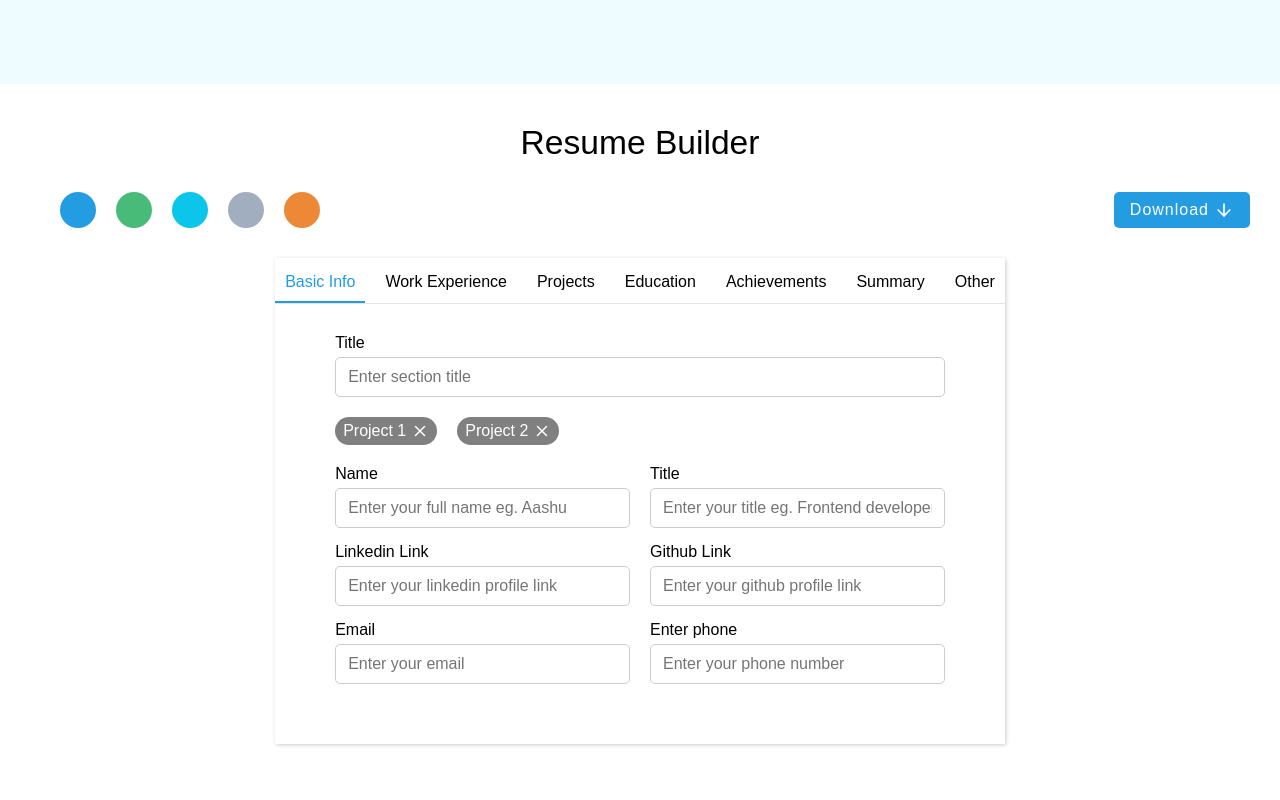
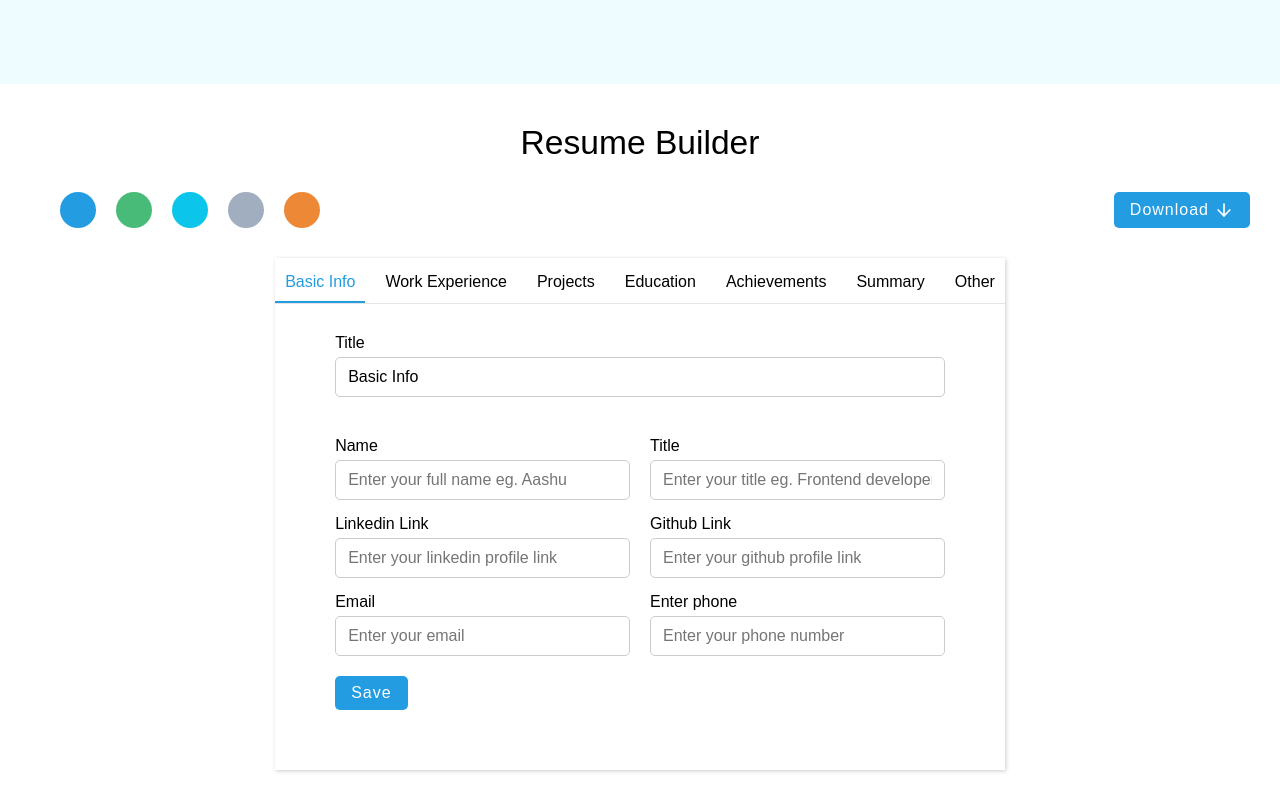
Before and after one commit to Prabodashan/Resume-Builder, a React (Create React App) app: page / in a window 1280 px wide. Shown: the part 596-1396 px from the top of the page. Before the commit the page ends 1370 px from the top, so only its background shows below. Built offline with nearby package versions, Linux system fonts and the light colour scheme.

Commit message:
added  resume editer function

```diff
--- a/src/Components/Body/Body.jsx
+++ b/src/Components/Body/Body.jsx
@@ -1,4 +1,4 @@
-import React from "react";
+import React, { useEffect, useState } from "react";
 import { ArrowDown } from "react-feather";
 import Editor from "../Editor/Editor";
 
@@ -15,6 +15,49 @@ const Body = () => {
     summary: "Summary",
     other: "Other",
   };
+
+  const [activeColor, setActiveColor] = useState(colors[0]);
+  const [resumeInformation, setResumeInformation] = useState({
+    [sections.basicInfo]: {
+      id: sections.basicInfo,
+      sectionTitle: sections.basicInfo,
+      detail: {},
+    },
+    [sections.workExp]: {
+      id: sections.workExp,
+      sectionTitle: sections.workExp,
+      details: [],
+    },
+    [sections.project]: {
+      id: sections.project,
+      sectionTitle: sections.project,
+      details: [],
+    },
+    [sections.education]: {
+      id: sections.education,
+      sectionTitle: sections.education,
+      details: [],
+    },
+    [sections.achievement]: {
+      id: sections.achievement,
+      sectionTitle: sections.achievement,
+      points: [],
+    },
+    [sections.summary]: {
+      id: sections.summary,
+      sectionTitle: sections.summary,
+      detail: "",
+    },
+    [sections.other]: {
+      id: sections.other,
+      sectionTitle: sections.other,
+      detail: "",
+    },
+  });
+
+  useEffect(() => {
+    console.log(resumeInformation);
+  }, [resumeInformation]);
 
   return (
     <div className={styles.container}>
@@ -35,9 +78,9 @@ const Body = () => {
       </div>
       <div className={styles.main}>
         <Editor
-        sections={sections}
-        // information={resumeInformation}
-        // setInformation={setResumeInformation}
+          sections={sections}
+          information={resumeInformation}
+          setInformation={setResumeInformation}
         />
         {/* <Resume
           ref={resumeRef}
--- a/src/Components/Editor/Editor.jsx
+++ b/src/Components/Editor/Editor.jsx
@@ -1,4 +1,4 @@
-import React, { useState } from "react";
+import React, { useEffect, useState } from "react";
 import { X } from "react-feather";
 
 import InputControl from "./../InputControl/InputControl";
@@ -7,10 +7,33 @@ import styles from "./Editor.module.css";
 
 const Editor = (props) => {
   const sections = props.sections;
+  const information = props.information;
 
   const [activeSectionKey, setActiveSectionKey] = useState(
     Object.keys(sections)[0]
   );
+  const [activeInformation, setActiveInformation] = useState(
+    information[sections[Object.keys(sections)[0]]]
+  );
+  const [activeDetailIndex, setActiveDetailIndex] = useState(0);
+  const [sectionTitle, setSectionTitle] = useState(
+    sections[Object.keys(sections)[0]]
+  );
+  const [values, setValues] = useState({
+    name: activeInformation?.detail?.name || "",
+    title: activeInformation?.detail?.title || "",
+    linkedin: activeInformation?.detail?.linkedin || "",
+    github: activeInformation?.detail?.github || "",
+    phone: activeInformation?.detail?.phone || "",
+    email: activeInformation?.detail?.email || "",
+  });
+
+  const handlePointUpdate = (value, index) => {
+    const tempValues = { ...values };
+    if (!Array.isArray(tempValues.points)) tempValues.points = [];
+    tempValues.points[index] = value;
+    setValues(tempValues);
+  };
 
   const workExpBody = (
     <div className={styles.detail}>
@@ -18,59 +41,59 @@ const Editor = (props) => {
         <InputControl
           label="Title"
           placeholder="Enter title eg. Frontend developer"
-          // value={values.title}
-          // onChange={(event) =>
-          //   setValues((prev) => ({ ...prev, title: event.target.value }))
-          // }
+          value={values.title}
+          onChange={(event) =>
+            setValues((prev) => ({ ...prev, title: event.target.value }))
+          }
         />
         <InputControl
           label="Company Name"
           placeholder="Enter company name eg. amazon"
-          // value={values.companyName}
-          // onChange={(event) =>
-          //   setValues((prev) => ({ ...prev, companyName: event.target.value }))
-          // }
+          value={values.companyName}
+          onChange={(event) =>
+            setValues((prev) => ({ ...prev, companyName: event.target.value }))
+          }
         />
       </div>
       <div className={styles.row}>
         <InputControl
           label="Certificate Link"
           placeholder="Enter certificate link"
-          // value={values.certificationLink}
-          // onChange={(event) =>
-          //   setValues((prev) => ({
-          //     ...prev,
-          //     certificationLink: event.target.value,
-          //   }))
-          // }
+          value={values.certificationLink}
+          onChange={(event) =>
+            setValues((prev) => ({
+              ...prev,
+              certificationLink: event.target.value,
+            }))
+          }
         />
         <InputControl
           label="Location"
           placeholder="Enter location eg. Remote"
-          // value={values.location}
-          // onChange={(event) =>
-          //   setValues((prev) => ({ ...prev, location: event.target.value }))
-          // }
+          value={values.location}
+          onChange={(event) =>
+            setValues((prev) => ({ ...prev, location: event.target.value }))
+          }
         />
       </div>
       <div className={styles.row}>
         <InputControl
           label="Start Date"
           type="date"
-          // placeholder="Enter start date of work"
-          // value={values.startDate}
-          // onChange={(event) =>
-          //   setValues((prev) => ({ ...prev, startDate: event.target.value }))
-          // }
+          placeholder="Enter start date of work"
+          value={values.startDate}
+          onChange={(event) =>
+            setValues((prev) => ({ ...prev, startDate: event.target.value }))
+          }
         />
         <InputControl
           label="End Date"
           type="date"
           placeholder="Enter end date of work"
-          // value={values.endDate}
-          // onChange={(event) =>
-          //   setValues((prev) => ({ ...prev, endDate: event.target.value }))
-          // }
+          value={values.endDate}
+          onChange={(event) =>
+            setValues((prev) => ({ ...prev, endDate: event.target.value }))
+          }
         />
       </div>
 
@@ -78,18 +101,18 @@ const Editor = (props) => {
         <label>Enter work description</label>
         <InputControl
           placeholder="Line 1"
-          // value={values.points ? values.points[0] : ""}
-          // onChange={(event) => handlePointUpdate(event.target.value, 0)}
+          value={values.points ? values.points[0] : ""}
+          onChange={(event) => handlePointUpdate(event.target.value, 0)}
         />
         <InputControl
           placeholder="Line 2"
-          // value={values.points ? values.points[1] : ""}
-          // onChange={(event) => handlePointUpdate(event.target.value, 1)}
+          value={values.points ? values.points[1] : ""}
+          onChange={(event) => handlePointUpdate(event.target.value, 1)}
         />
         <InputControl
           placeholder="Line 3"
-          // value={values.points ? values.points[2] : ""}
-          // onChange={(event) => handlePointUpdate(event.target.value, 2)}
+          value={values.points ? values.points[2] : ""}
+          onChange={(event) => handlePointUpdate(event.target.value, 2)}
         />
       </div>
     </div>
@@ -100,212 +123,217 @@ const Editor = (props) => {
       <div className={styles.row}>
         <InputControl
           label="Title"
-          // value={values.title}
           placeholder="Enter title eg. Chat app"
-          // onChange={(event) =>
-          //   setValues((prev) => ({ ...prev, title: event.target.value }))
-          // }
+          value={values.title}
+          onChange={(event) =>
+            setValues((prev) => ({ ...prev, title: event.target.value }))
+          }
         />
       </div>
       <InputControl
         label="Overview"
-        // value={values.overview}
         placeholder="Enter basic overview of project"
-        // onChange={(event) =>
-        //   setValues((prev) => ({ ...prev, overview: event.target.value }))
-        // }
+        value={values.overview}
+        onChange={(event) =>
+          setValues((prev) => ({ ...prev, overview: event.target.value }))
+        }
       />
       <div className={styles.row}>
         <InputControl
           label="Deployed Link"
-          // value={values.link}
           placeholder="Enter deployed link of project"
-          // onChange={(event) =>
-          //   setValues((prev) => ({ ...prev, link: event.target.value }))
-          // }
+          value={values.link}
+          onChange={(event) =>
+            setValues((prev) => ({ ...prev, link: event.target.value }))
+          }
         />
         <InputControl
           label="Github Link"
-          // value={values.github}
           placeholder="Enter github link of project"
-          // onChange={(event) =>
-          //   setValues((prev) => ({ ...prev, github: event.target.value }))
-          // }
+          value={values.github}
+          onChange={(event) =>
+            setValues((prev) => ({ ...prev, github: event.target.value }))
+          }
         />
       </div>
       <div className={styles.column}>
         <label>Enter project description</label>
         <InputControl
           placeholder="Line 1"
-          // value={values.points ? values.points[0] : ""}
-          // onChange={(event) => handlePointUpdate(event.target.value, 0)}
+          value={values.points ? values.points[0] : ""}
+          onChange={(event) => handlePointUpdate(event.target.value, 0)}
         />
         <InputControl
           placeholder="Line 2"
-          // value={values.points ? values.points[1] : ""}
-          // onChange={(event) => handlePointUpdate(event.target.value, 1)}
+          value={values.points ? values.points[1] : ""}
+          onChange={(event) => handlePointUpdate(event.target.value, 1)}
         />
         <InputControl
           placeholder="Line 3"
-          // value={values.points ? values.points[2] : ""}
-          // onChange={(event) => handlePointUpdate(event.target.value, 2)}
+          value={values.points ? values.points[2] : ""}
+          onChange={(event) => handlePointUpdate(event.target.value, 2)}
         />
         <InputControl
           placeholder="Line 4"
-          // value={values.points ? values.points[3] : ""}
-          // onChange={(event) => handlePointUpdate(event.target.value, 3)}
+          value={values.points ? values.points[3] : ""}
+          onChange={(event) => handlePointUpdate(event.target.value, 3)}
         />
       </div>
     </div>
   );
+
   const educationBody = (
     <div className={styles.detail}>
       <div className={styles.row}>
         <InputControl
           label="Title"
-          // value={values.title}
           placeholder="Enter title eg. B-tech"
-          // onChange={(event) =>
-          //   setValues((prev) => ({ ...prev, title: event.target.value }))
-          // }
+          value={values.title}
+          onChange={(event) =>
+            setValues((prev) => ({ ...prev, title: event.target.value }))
+          }
         />
       </div>
       <InputControl
         label="College/School Name"
-        // value={values.college}
         placeholder="Enter name of your college/school"
-        // onChange={(event) =>
-        //   setValues((prev) => ({ ...prev, college: event.target.value }))
-        // }
+        value={values.college}
+        onChange={(event) =>
+          setValues((prev) => ({ ...prev, college: event.target.value }))
+        }
       />
       <div className={styles.row}>
         <InputControl
           label="Start Date"
           type="date"
           placeholder="Enter start date of this education"
-          // value={values.startDate}
-          // onChange={(event) =>
-          //   setValues((prev) => ({ ...prev, startDate: event.target.value }))
-          // }
+          value={values.startDate}
+          onChange={(event) =>
+            setValues((prev) => ({ ...prev, startDate: event.target.value }))
+          }
         />
         <InputControl
           label="End Date"
           type="date"
           placeholder="Enter end date of this education"
-          // value={values.endDate}
-          // onChange={(event) =>
-          //   setValues((prev) => ({ ...prev, endDate: event.target.value }))
-          // }
+          value={values.endDate}
+          onChange={(event) =>
+            setValues((prev) => ({ ...prev, endDate: event.target.value }))
+          }
         />
       </div>
     </div>
   );
+
   const basicInfoBody = (
     <div className={styles.detail}>
       <div className={styles.row}>
         <InputControl
           label="Name"
           placeholder="Enter your full name eg. Aashu"
-          // value={values.name}
-          // onChange={(event) =>
-          //   setValues((prev) => ({ ...prev, name: event.target.value }))
-          // }
+          value={values.name}
+          onChange={(event) =>
+            setValues((prev) => ({ ...prev, name: event.target.value }))
+          }
         />
         <InputControl
           label="Title"
-          //value={values.title}
           placeholder="Enter your title eg. Frontend developer"
-          //onChange={(event) =>
-          //setValues((prev) => ({ ...prev, title: event.target.value }))
-          //}
+          value={values.title}
+          onChange={(event) =>
+            setValues((prev) => ({ ...prev, title: event.target.value }))
+          }
         />
       </div>
       <div className={styles.row}>
         <InputControl
           label="Linkedin Link"
-          //value={values.linkedin}
           placeholder="Enter your linkedin profile link"
-          //onChange={(event) =>
-          //setValues((prev) => ({ ...prev, linkedin: event.target.value }))
-          //}
+          value={values.linkedin}
+          onChange={(event) =>
+            setValues((prev) => ({ ...prev, linkedin: event.target.value }))
+          }
         />
         <InputControl
           label="Github Link"
-          //value={values.github}
+          value={values.github}
           placeholder="Enter your github profile link"
-          //onChange={(event) =>
-          //setValues((prev) => ({ ...prev, github: event.target.value }))
-          //}
+          onChange={(event) =>
+            setValues((prev) => ({ ...prev, github: event.target.value }))
+          }
         />
       </div>
       <div className={styles.row}>
         <InputControl
           label="Email"
-          //value={values.email}
+          value={values.email}
           placeholder="Enter your email"
-          //onChange={(event) =>
-          //setValues((prev) => ({ ...prev, email: event.target.value }))
-          //}
+          onChange={(event) =>
+            setValues((prev) => ({ ...prev, email: event.target.value }))
+          }
         />
         <InputControl
           label="Enter phone"
-          //value={values.phone}
+          value={values.phone}
           placeholder="Enter your phone number"
-          //onChange={(event) =>
-          //setValues((prev) => ({ ...prev, phone: event.target.value }))
-          //}
+          onChange={(event) =>
+            setValues((prev) => ({ ...prev, phone: event.target.value }))
+          }
         />
       </div>
     </div>
   );
+
   const achievementsBody = (
     <div className={styles.detail}>
       <div className={styles.column}>
         <label>List your achievements</label>
         <InputControl
           placeholder="Line 1"
-          // value={values.points ? values.points[0] : ""}
-          // onChange={(event) => handlePointUpdate(event.target.value, 0)}
+          value={values.points ? values.points[0] : ""}
+          onChange={(event) => handlePointUpdate(event.target.value, 0)}
         />
         <InputControl
           placeholder="Line 2"
-          //value={values.points ? values.points[1] : ""}
-          //onChange={(event) => handlePointUpdate(event.target.value, 1)}
+          value={values.points ? values.points[1] : ""}
+          onChange={(event) => handlePointUpdate(event.target.value, 1)}
         />
         <InputControl
           placeholder="Line 3"
-          //value={values.points ? values.points[2] : ""}
-          //onChange={(event) => handlePointUpdate(event.target.value, 2)}
+          value={values.points ? values.points[2] : ""}
+          onChange={(event) => handlePointUpdate(event.target.value, 2)}
         />
         <InputControl
           placeholder="Line 4"
-          //value={values.points ? values.points[3] : ""}
-          //onChange={(event) => handlePointUpdate(event.target.value, 3)}
+          value={values.points ? values.points[3] : ""}
+          onChange={(event) => handlePointUpdate(event.target.value, 3)}
         />
       </div>
     </div>
   );
+
   const summaryBody = (
     <div className={styles.detail}>
       <InputControl
         label="Summary"
-        //value={values.summary}
         placeholder="Enter your objective/summary"
-        //onChange={(event) =>
-        //setValues((prev) => ({ ...prev, summary: event.target.value }))
-        //}
+        value={values.summary}
+        onChange={(event) =>
+          setValues((prev) => ({ ...prev, summary: event.target.value }))
+        }
       />
     </div>
   );
+
   const otherBody = (
     <div className={styles.detail}>
       <InputControl
         label="Other"
-        //value={values.other}
         placeholder="Enter something"
-        // onChange={(event) =>
-        //setValues((prev) => ({ ...prev, other: event.target.value }))
-        //}
+        value={values.other}
+        onChange={(event) =>
+          setValues((prev) => ({ ...prev, other: event.target.value }))
+        }
       />
     </div>
   );
@@ -331,6 +359,182 @@ const Editor = (props) => {
     }
   };
 
+  const handleSubmission = () => {
+    switch (sections[activeSectionKey]) {
+      case sections.basicInfo: {
+        const tempDetail = {
+          name: values.name,
+          title: values.title,
+          linkedin: values.linkedin,
+          github: values.github,
+          email: values.email,
+          phone: values.phone,
+        };
+
+        props.setInformation((prev) => ({
+          ...prev,
+          [sections.basicInfo]: {
+            ...prev[sections.basicInfo],
+            detail: tempDetail,
+            sectionTitle,
+          },
+        }));
+        break;
+      }
+      case sections.workExp: {
+        const tempDetail = {
+          certificationLink: values.certificationLink,
+          title: values.title,
+          startDate: values.startDate,
+          endDate: values.endDate,
+          companyName: values.companyName,
+          location: values.location,
+          points: values.points,
+        };
+        const tempDetails = [...information[sections.workExp]?.details];
+        tempDetails[activeDetailIndex] = tempDetail;
+
+        props.setInformation((prev) => ({
+          ...prev,
+          [sections.workExp]: {
+            ...prev[sections.workExp],
+            details: tempDetails,
+            sectionTitle,
+          },
+        }));
+        break;
+      }
+      case sections.project: {
+        const tempDetail = {
+          link: values.link,
+          title: values.title,
+          overview: values.overview,
+          github: values.github,
+          points: values.points,
+        };
+        const tempDetails = [...information[sections.project]?.details];
+        tempDetails[activeDetailIndex] = tempDetail;
+
+        props.setInformation((prev) => ({
+          ...prev,
+          [sections.project]: {
+            ...prev[sections.project],
+            details: tempDetails,
+            sectionTitle,
+          },
+        }));
+        break;
+      }
+      case sections.education: {
+        const tempDetail = {
+          title: values.title,
+          college: values.college,
+          startDate: values.startDate,
+          endDate: values.endDate,
+        };
+        const tempDetails = [...information[sections.education]?.details];
+        tempDetails[activeDetailIndex] = tempDetail;
+
+        props.setInformation((prev) => ({
+          ...prev,
+          [sections.education]: {
+            ...prev[sections.education],
+            details: tempDetails,
+            sectionTitle,
+          },
+        }));
+        break;
+      }
+      case sections.achievement: {
+        const tempPoints = values.points;
+
+        props.setInformation((prev) => ({
+          ...prev,
+          [sections.achievement]: {
+            ...prev[sections.achievement],
+            points: tempPoints,
+            sectionTitle,
+          },
+        }));
+        break;
+      }
+      case sections.summary: {
+        const tempDetail = values.summary;
+
+        props.setInformation((prev) => ({
+          ...prev,
+          [sections.summary]: {
+            ...prev[sections.summary],
+            detail: tempDetail,
+            sectionTitle,
+          },
+        }));
+        break;
+      }
+      case sections.other: {
+        const tempDetail = values.other;
+
+        props.setInformation((prev) => ({
+          ...prev,
+          [sections.other]: {
+            ...prev[sections.other],
+            detail: tempDetail,
+            sectionTitle,
+          },
+        }));
+        break;
+      }
+      default:
+        break;
+    }
+  };
+
+  useEffect(() => {
+    const activeInfo = information[sections[activeSectionKey]];
+    setActiveInformation(activeInfo);
+    setSectionTitle(sections[activeSectionKey]);
+    setActiveDetailIndex(0);
+    setValues({
+      name: activeInfo?.detail?.name || "",
+      overview: activeInfo?.details
+        ? activeInfo.details[0]?.overview || ""
+        : "",
+      link: activeInfo?.details ? activeInfo.details[0]?.link || "" : "",
+      certificationLink: activeInfo?.details
+        ? activeInfo.details[0]?.certificationLink || ""
+        : "",
+      companyName: activeInfo?.details
+        ? activeInfo.details[0]?.companyName || ""
+        : "",
+      college: activeInfo?.details ? activeInfo.details[0]?.college || "" : "",
+      location: activeInfo?.details
+        ? activeInfo.details[0]?.location || ""
+        : "",
+      startDate: activeInfo?.details
+        ? activeInfo.details[0]?.startDate || ""
+        : "",
+      endDate: activeInfo?.details ? activeInfo.details[0]?.endDate || "" : "",
+      points: activeInfo?.details
+        ? activeInfo.details[0]?.points
+          ? [...activeInfo.details[0]?.points]
+          : ""
+        : activeInfo?.points
+        ? [...activeInfo.points]
+        : "",
+      title: activeInfo?.details
+        ? activeInfo.details[0]?.title || ""
+        : activeInfo?.detail?.title || "",
+      linkedin: activeInfo?.detail?.linkedin || "",
+      github: activeInfo?.details
+        ? activeInfo.details[0]?.github || ""
+        : activeInfo?.detail?.github || "",
+      phone: activeInfo?.detail?.phone || "",
+      email: activeInfo?.detail?.email || "",
+      summary: typeof activeInfo?.detail !== "object" ? activeInfo.detail : "",
+      other: typeof activeInfo?.detail !== "object" ? activeInfo.detail : "",
+    });
+  }, [activeSectionKey]);
+
   return (
     <div className={styles.container}>
       <div className={styles.header}>
@@ -348,18 +552,33 @@ const Editor = (props) => {
       </div>
       <div className={styles.body}>
         <div className={styles.body}>
-          <InputControl label="Title" placeholder="Enter section title" />
+          <InputControl
+            label="Title"
+            placeholder="Enter section title"
+            value={sectionTitle}
+            onChange={(event) => setSectionTitle(event.target.value)}
+          />
           <div className={styles.chips}>
-            <div className={styles.chip}>
-              <p>Project 1</p>
-              <X />
-            </div>
-            <div className={styles.chip}>
-              <p>Project 2</p>
-              <X />
-            </div>
+            {activeInformation?.details
+              ? activeInformation?.details?.map((item, index) => (
+                  <div
+                    className={`${styles.chip} ${
+                      activeDetailIndex === index ? styles.active : ""
+                    }`}
+                    key={item.title + index}
+                    onClick={() => setActiveDetailIndex(index)}
+                  >
+                    <p>
+                      {sections[activeSectionKey]}
+                      {index + 1}
+                    </p>
+                    <X />
+                  </div>
+                ))
+              : ""}
           </div>
           {generateBody()}
+          <button onClick={handleSubmission}>Save</button>
         </div>
       </div>
     </div>
```
